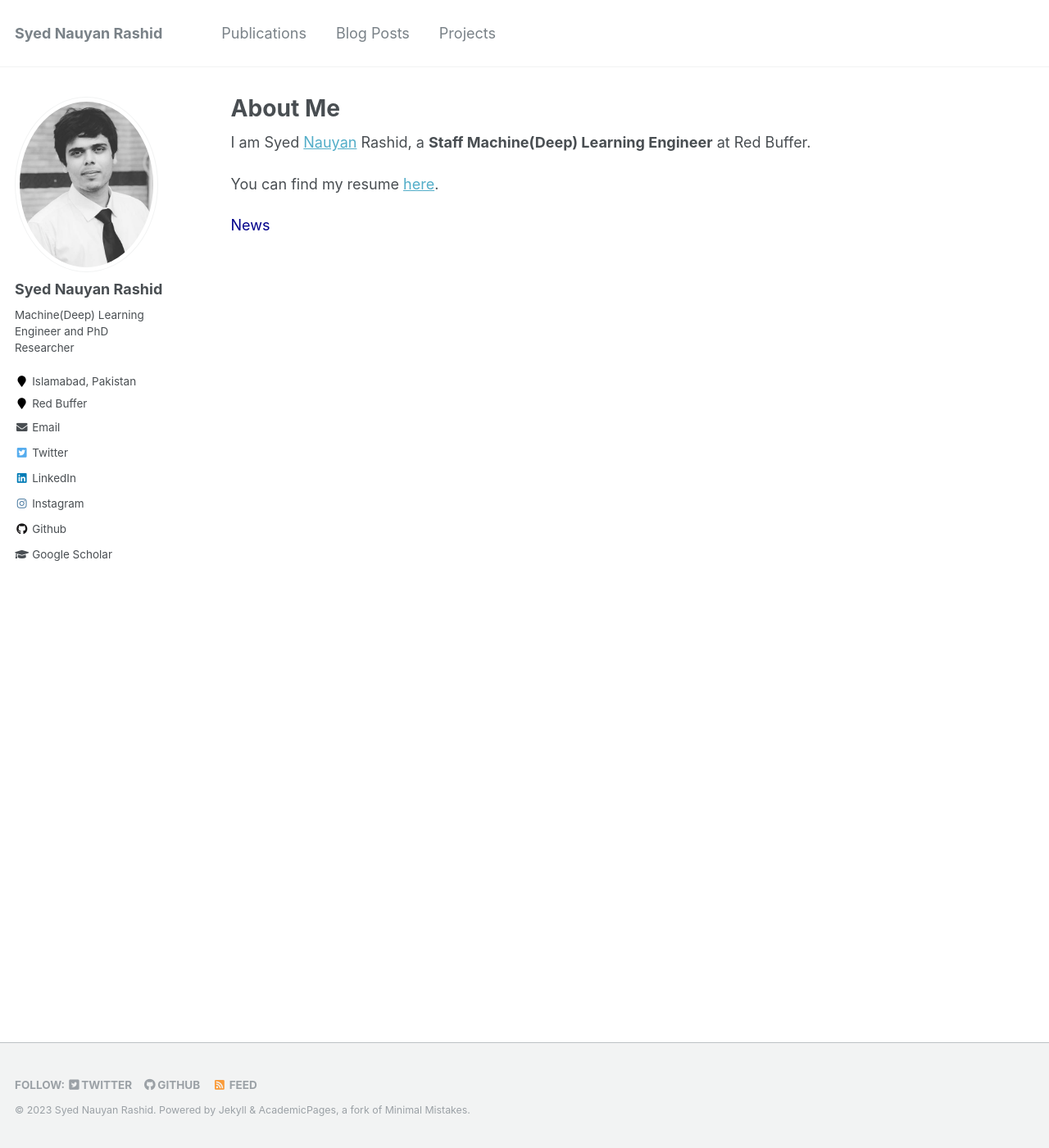
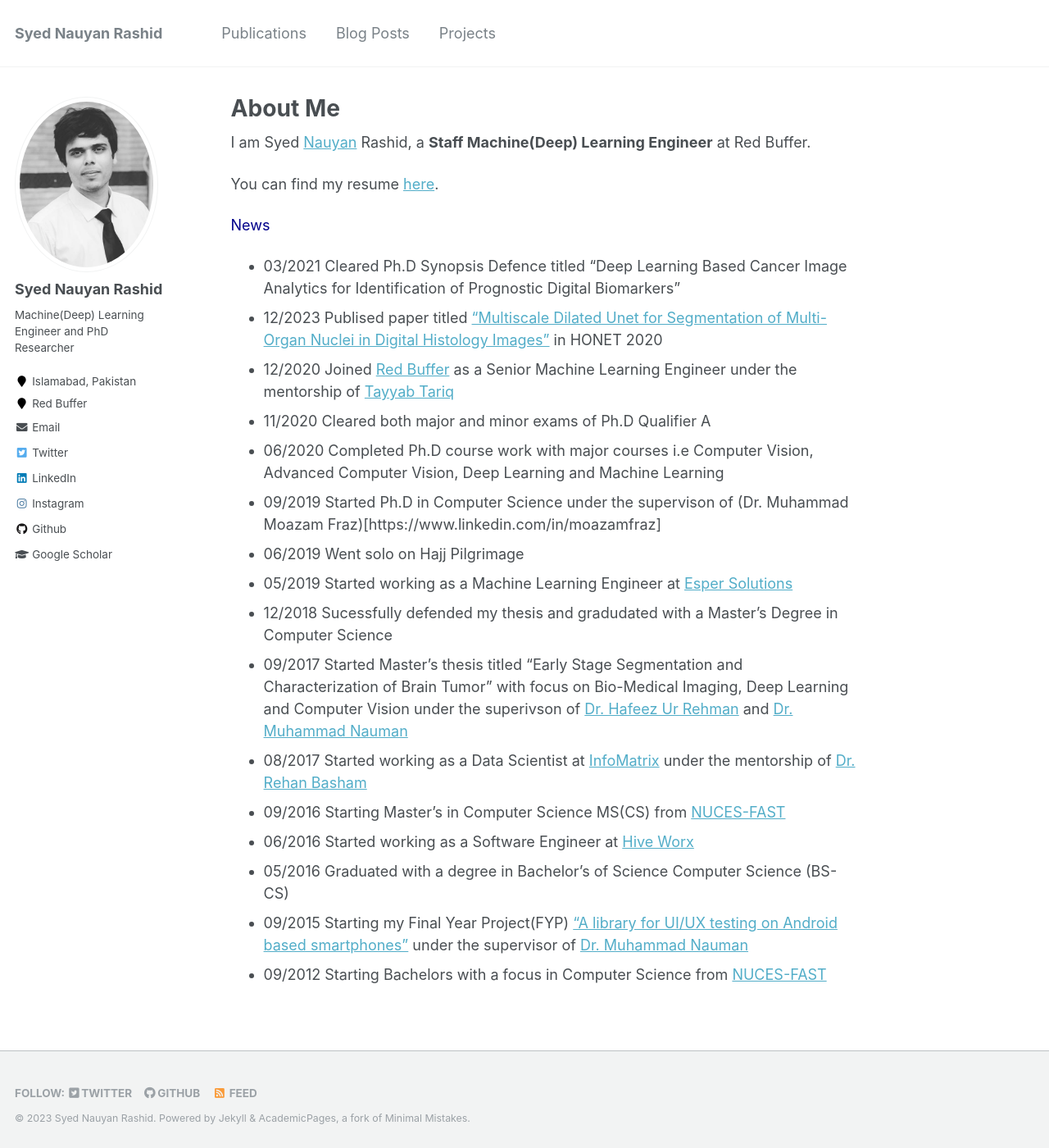
Before and after one commit to nauyan/nauyan.github.io, a Jekyll site: the page built from _pages/about.md, in a window 1280 px wide and 1400 px high. Shown: the whole window at 82% size. Built offline with Jekyll 4.4.1, drawn with Linux system fonts in a browser that asks for light colours.

Commit message:
Updated news section

```diff
--- a/_pages/about.md
+++ b/_pages/about.md
@@ -15,6 +15,22 @@ I am Syed [Nauyan](https://www.linkedin.com/in/nauyan/) Rashid, a __Staff Machin
 You can find my resume [here](Resume-v10.0.pdf).
 
 <span style="color:darkblue">News </span>
+* 03/2021 Cleared Ph.D Synopsis Defence titled "Deep Learning Based Cancer Image Analytics for Identification of Prognostic Digital Biomarkers"
+* 12/2023 Publised paper titled ["Multiscale Dilated Unet for Segmentation of Multi-Organ Nuclei in Digital Histology Images"](https://ieeexplore.ieee.org/abstract/document/9322833/) in HONET 2020
+* 12/2020 Joined [Red Buffer](https://redbuffer.ai/) as a Senior Machine Learning Engineer under the mentorship of [Tayyab Tariq](https://www.linkedin.com/in/tayyabtariq/)
+* 11/2020 Cleared both major and minor exams of Ph.D Qualifier A
+* 06/2020 Completed Ph.D course work with major courses i.e Computer Vision, Advanced Computer Vision, Deep Learning and Machine Learning
+* 09/2019 Started Ph.D in Computer Science under the supervison of (Dr. Muhammad Moazam Fraz)[https://www.linkedin.com/in/moazamfraz]
+* 06/2019 Went solo on Hajj Pilgrimage
+* 05/2019 Started working as a Machine Learning Engineer at [Esper Solutions](https://www.linkedin.com/company/esper-solutions/)
+* 12/2018 Sucessfully defended my thesis and gradudated with a Master's Degree in Computer Science
+* 09/2017 Started Master's thesis titled "Early Stage Segmentation and Characterization of Brain Tumor" with focus on Bio-Medical Imaging, Deep Learning and Computer Vision under the superivson of [Dr. Hafeez Ur Rehman](https://www.linkedin.com/in/dr-hafeez-ur-rehman-9b6a763a) and [Dr. Muhammad Nauman](https://www.linkedin.com/in/recluze)
+* 08/2017 Started working as a Data Scientist at [InfoMatrix](https://www.in-matrix.org/) under the mentorship of [Dr. Rehan Basham](https://www.linkedin.com/in/rehanbasham/)
+* 09/2016 Starting Master's in Computer Science MS(CS) from [NUCES-FAST](https://www.nu.edu.pk/)
+* 06/2016 Started working as a Software Engineer at [Hive Worx](https://hive-worx.com/)
+* 05/2016 Graduated with a degree in Bachelor's of Science Computer Science (BS-CS)
+* 09/2015 Starting my Final Year Project(FYP) ["A library for UI/UX testing on Android based smartphones"](https://github.com/MJunaidAhmad/FYP-1/blob/1d497ddb4521f5c2ad03ec2a2e44bfd8ec4d081a/Documents/prototype%201.pptx) under the supervisor of [Dr. Muhammad Nauman](https://www.linkedin.com/in/recluze/)
+* 09/2012 Starting Bachelors with a focus in Computer Science from [NUCES-FAST](https://www.nu.edu.pk/)
 
 <!-- * 10/2021 __1st__ conference paper of Ph.D. published at __ICSME 2021__, Luxembourg is now also available at [arxiv](https://arxiv.org/abs/2110.07443).
 * 09/2021 __1st__ conference paper of Ph.D. published at __ICSME 2021__, Luxembourg in the field of Software Testing and Test Case Prioritization.
```
